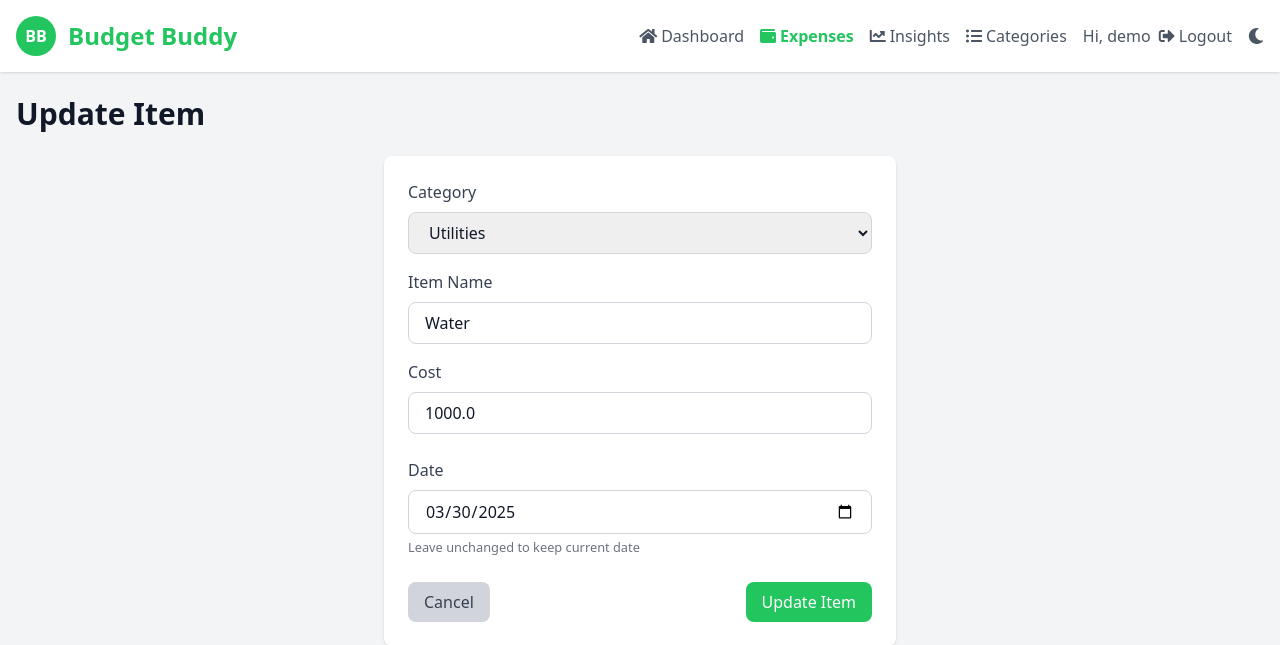
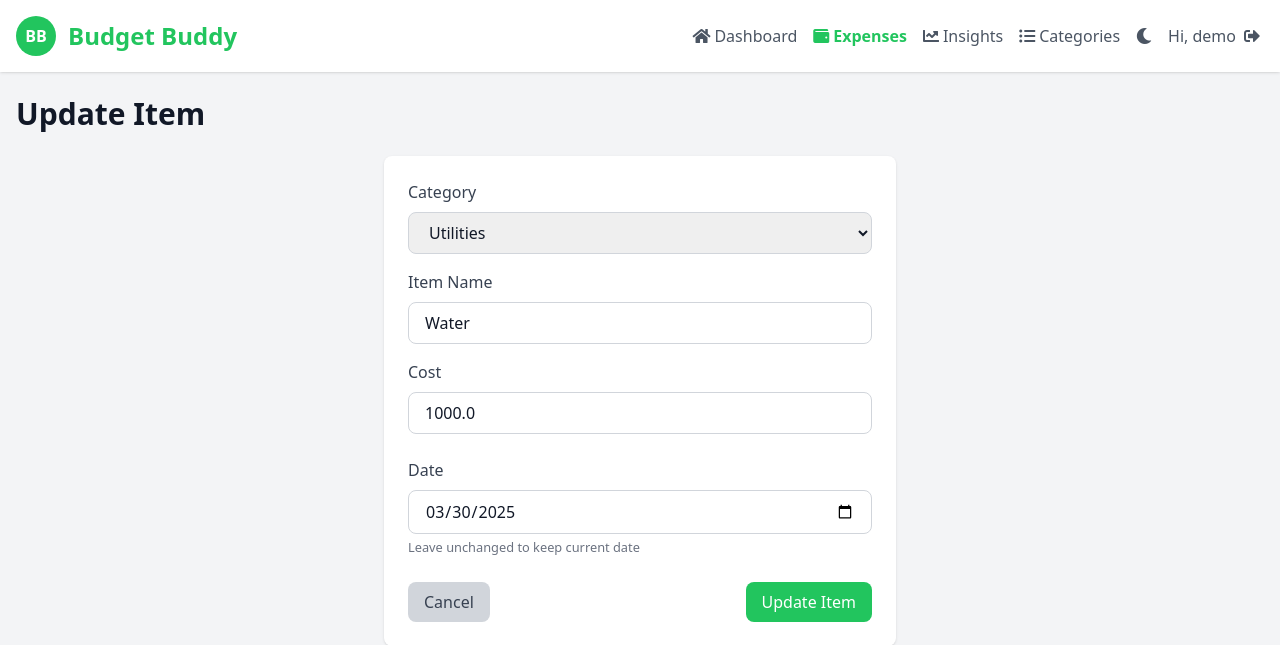
Before and after one commit to Arsenaet/BudgetBuddy, a Flask app: page /update/1 in a window 1280 px wide. Shown: the top 645 px of the page. Run offline with Flask 3, Linux system fonts and the light colour scheme; a user stored in the database is signed in; parts of the project's set-up code (start-up, migrations or seed data) failed here and were passed over; some libraries are stand-ins or nearby versions.

Commit message:
Fixed bug with update nav bar

```diff
--- a/templates/update.html
+++ b/templates/update.html
@@ -80,16 +80,16 @@
                 <!--the icon for the categories page-->
                 <i class="fas fa-list-ul mr-1"></i> Categories
             </a>
-            <div class="ml-4 flex items-center">
-                <span class="text-gray-600 dark:text-dark-400 mr-2">Hi, {{ username }}</span>
-                <a href="/logout" class="text-gray-600 flex items-center dark:text-dark-400 hover:text-red-500 dark:hover:text-red-400">
-                    <i class="fas fa-sign-out-alt mr-1"></i> Logout
-                </a>
-            </div>
             <button id="theme-toggle" class="ml-4 text-gray-600 dark:text-dark-400 hover:text-gray-800 dark:hover:text-dark-200 transition-colors duration-200 focus:outline-none">
                 <i class="fas fa-moon dark:hidden"></i>
                 <i class="fas fa-sun hidden dark:block"></i>
             </button>
+            <div class="ml-4 flex items-center">
+                <span class="text-gray-600 dark:text-dark-400 mr-2">Hi, {{ username }}</span>
+                <a href="/logout" class="text-gray-600 flex items-center dark:text-dark-400 hover:text-red-500 dark:hover:text-red-400">
+                    <i class="fas fa-sign-out-alt mr-1"></i>
+                </a>
+            </div>
         </nav>
         <div class="md:hidden">
             <button id="menu-toggle" class="text-gray-600 hover:text-green-500 focus:outline-none dark:text-dark-400 dark:hover:text-green-400">
```
Also changed, not shown: instance/test.db.
